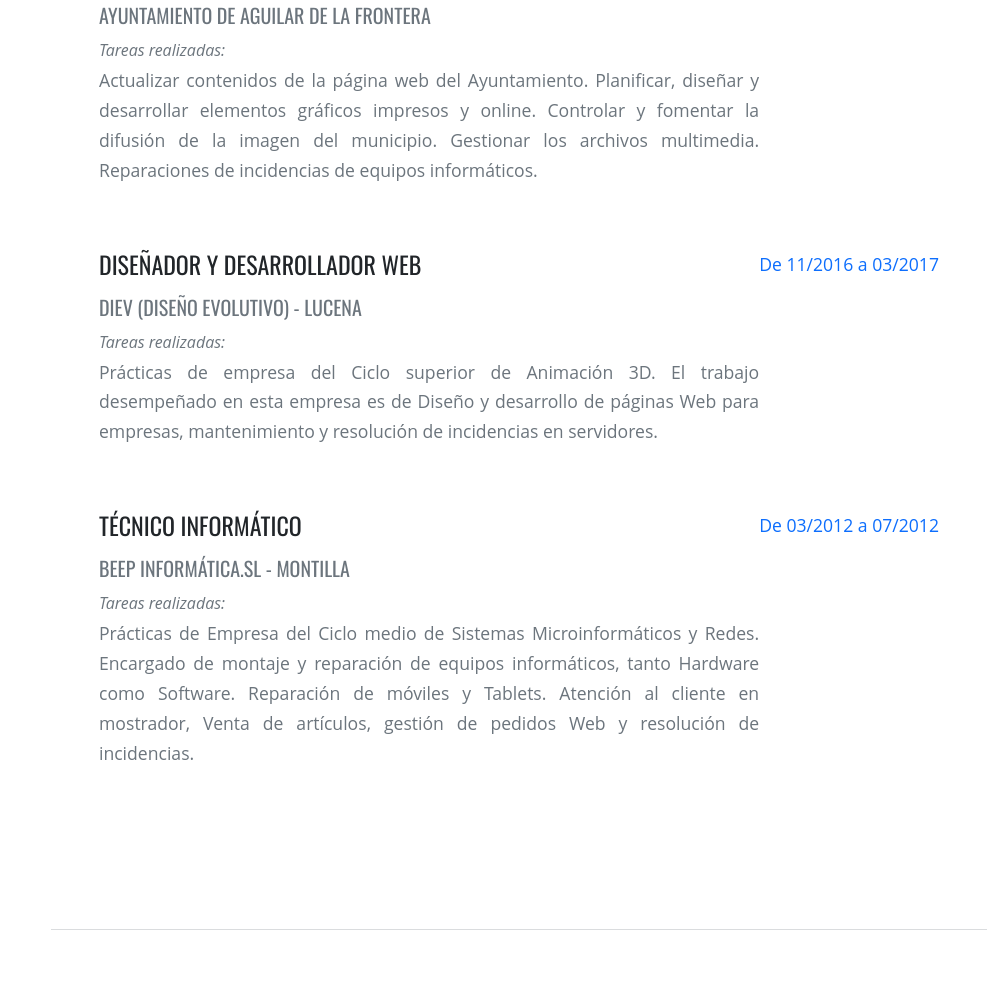
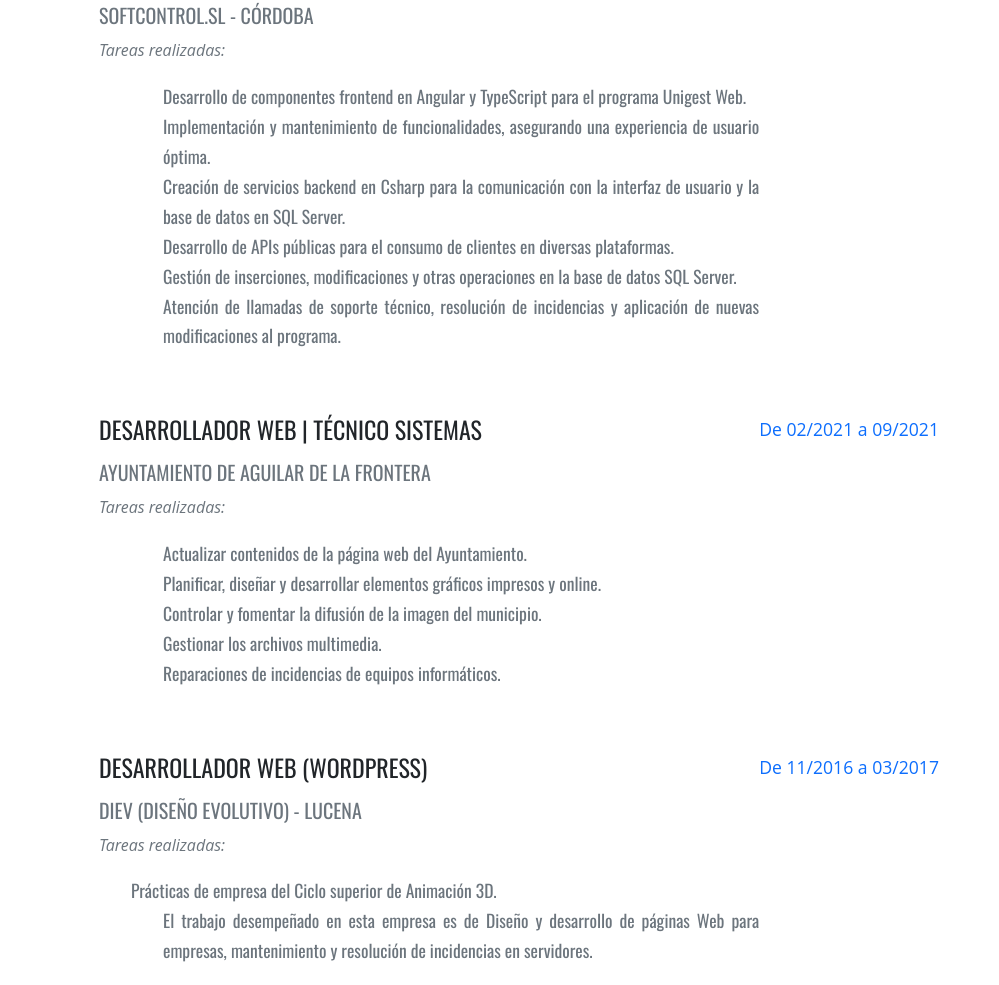
Before and after one commit to adrialhama/cv, a plain HTML site: page index.html in a window 1280 px wide. Shown: the part 1009-1994 px from the top of the page, without its empty margins (281-1280 px from the left). Drawn offline with nearby package versions, Linux system fonts and the light colour scheme.

Commit message:
Update index.html

```diff
--- a/index.html
+++ b/index.html
@@ -93,10 +93,10 @@
           <span class="text-primary text-lowercase">adrialhama93@gmail.com</span>
         </h3>
         <p class="fs-5 fw-semibold">
-          Soy Técnico Superior en Animación 3D y Técnico
-          Superior en Desarrollo de Aplicaciones Web. Ambos estudios me han
-          dado la oportunidad de formarme tanto para el Diseño, modelaje e
-          impresión 3D. Como también para el desarrollo de aplicaciones Web.
+          Soy desarrollador web fullstack, apasionado con el mundo de la
+          programación, especializado mayormente en Front-end.
+          Comprometido con la creación de soluciones modernas y fáciles de
+          usar. En busca de crecer y contribuir en el mundo del desarrollo.
         </p>
         <div class="mt-5 row justify-content-center justify-content-md-start align-items-center align-items-md-start">
           <div class="iconosRedes me-4 bg-secondary d-flex align-items-center justify-content-center">
@@ -121,18 +121,43 @@
         <div class="d-md-flex justify-content-between mb-5">
           <div class="flex-md-grow-1">
             <h3 class="h4 text-uppercase text-dark mb-3">
-              Informático - Diseñador web
+              Desarrollador Web Fullstack
+            </h3>
+            <h4 class="h5 text-uppercase">Softcontrol.SL - Córdoba</h4>
+            <p>
+              <span class="fst-italic fs-6">Tareas realizadas: </span>
+                <ul>
+                  <ol>Desarrollo de componentes frontend en Angular y TypeScript para el programa Unigest Web.</ol>
+                  <ol>Implementación y mantenimiento de funcionalidades, asegurando una experiencia de usuario óptima.</ol>
+                  <ol>Creación de servicios backend en Csharp para la comunicación con la interfaz de usuario y la base de datos en SQL Server.</ol>
+                  <ol>Desarrollo de APIs públicas para el consumo de clientes en diversas plataformas.</ol>
+                  <ol>Gestión de inserciones, modificaciones y otras operaciones en la base de datos SQL Server.</ol>
+                  <ol>Atención de llamadas de soporte técnico, resolución de incidencias y aplicación de nuevas modificaciones al programa.</ol>
+                </ul>
+            </p>
+          </div>
+          <div class="flex-md-shrink-0">
+            <p class="text-primary">De 03/2023 a 06/2024</p>
+          </div>
+        </div>
+
+        <div class="d-md-flex justify-content-between mb-5">
+          <div class="flex-md-grow-1">
+            <h3 class="h4 text-uppercase text-dark mb-3">
+              Desarrollador Web | Técnico Sistemas
             </h3>
             <h4 class="h5 text-uppercase">
               Ayuntamiento de Aguilar de la Frontera
             </h4>
             <p>
-              <span class="fst-italic fs-6">Tareas realizadas: </span><br />
-              Actualizar contenidos de la página web del Ayuntamiento.
-              Planificar, diseñar y desarrollar elementos gráficos impresos y
-              online. Controlar y fomentar la difusión de la imagen del
-              municipio. Gestionar los archivos multimedia. Reparaciones de
-              incidencias de equipos informáticos.
+              <span class="fst-italic fs-6">Tareas realizadas: </span>
+              <ul>
+                <ol>Actualizar contenidos de la página web del Ayuntamiento.</ol>
+                <ol>Planificar, diseñar y desarrollar elementos gráficos impresos y online.</ol>
+                <ol>Controlar y fomentar la difusión de la imagen del municipio.</ol>
+                <ol>Gestionar los archivos multimedia.</ol>
+                <ol>Reparaciones de incidencias de equipos informáticos.</ol>
+              </ul>
             </p>
           </div>
           <div class="flex-md-shrink-0">
@@ -143,41 +168,23 @@
         <div class="d-md-flex justify-content-between mb-5">
           <div class="flex-md-grow-1">
             <h3 class="h4 text-uppercase text-dark mb-3">
-              Diseñador y Desarrollador Web
+              Desarrollador Web (Wordpress)
             </h3>
             <h4 class="h5 text-uppercase">
               DIEV (Diseño Evolutivo) - Lucena
             </h4>
             <p>
-              <span class="fst-italic fs-6">Tareas realizadas: </span><br />
-              Prácticas de empresa del Ciclo superior de Animación 3D. El
-              trabajo desempeñado en esta empresa es de Diseño y desarrollo de
+              <span class="fst-italic fs-6">Tareas realizadas: </span>
+              <ul>
+                Prácticas de empresa del Ciclo superior de Animación 3D.
+                <ol>El trabajo desempeñado en esta empresa es de Diseño y desarrollo de
               páginas Web para empresas, mantenimiento y resolución de
-              incidencias en servidores.
+              incidencias en servidores.</ol>
+              </ul>
             </p>
           </div>
           <div class="flex-md-shrink-0">
             <p class="text-primary">De 11/2016 a 03/2017</p>
-          </div>
-        </div>
-
-        <div class="d-md-flex justify-content-between mb-5">
-          <div class="flex-md-grow-1">
-            <h3 class="h4 text-uppercase text-dark mb-3">
-              Técnico informático
-            </h3>
-            <h4 class="h5 text-uppercase">BEEP INFORMÁTICA.SL - Montilla</h4>
-            <p>
-              <span class="fst-italic fs-6">Tareas realizadas: </span><br />
-              Prácticas de Empresa del Ciclo medio de Sistemas
-              Microinformáticos y Redes. Encargado de montaje y reparación de
-              equipos informáticos, tanto Hardware como Software. Reparación
-              de móviles y Tablets. Atención al cliente en mostrador, Venta de
-              artículos, gestión de pedidos Web y resolución de incidencias.
-            </p>
-          </div>
-          <div class="flex-md-shrink-0">
-            <p class="text-primary">De 03/2012 a 07/2012</p>
           </div>
         </div>
       </article>
```
